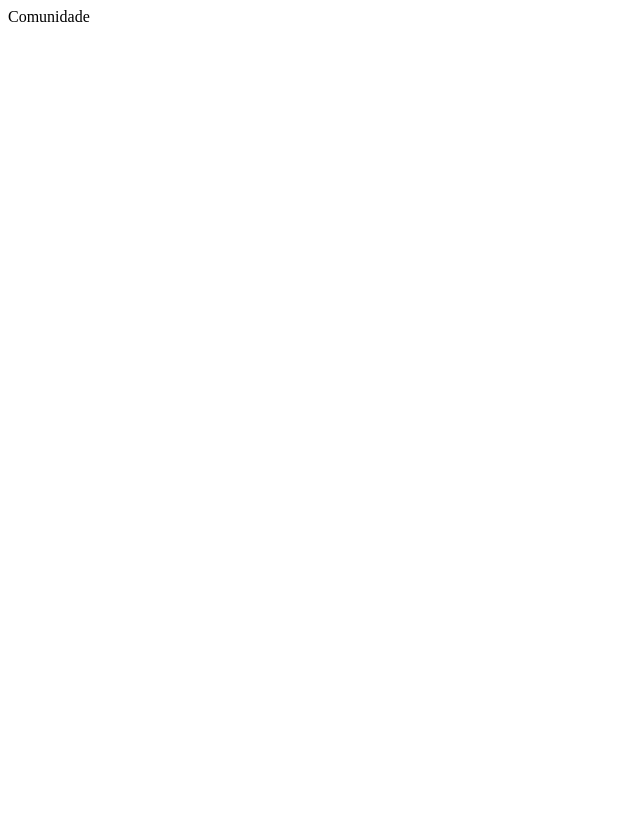
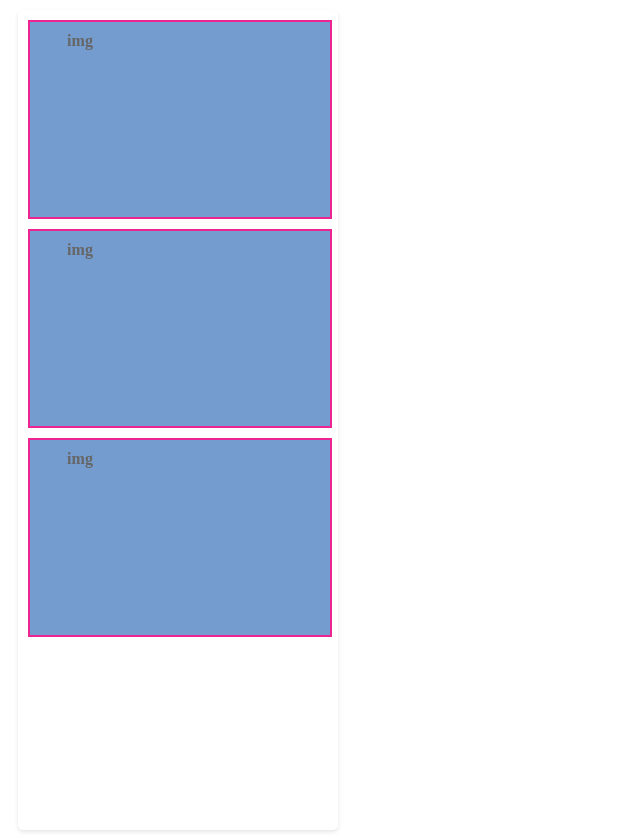
Before and after one commit to juliafclima/trabalho-react-grupo2, a React (Vite) app in the folder trabalho-react-g2/: page /comunidade in a window 1280 px wide. Shown: the whole page, without its empty margins (0-640 px from the left). Before the commit the page ends 800 px from the top, so only its background shows below. Built offline with nearby package versions, Linux system fonts and the light colour scheme.

Commit message:
Feat: Atualização pasta comunidade.

```diff
--- a/trabalho-react-g2/src/App.jsx
+++ b/trabalho-react-g2/src/App.jsx
@@ -2,9 +2,9 @@ import { BrowserRouter } from "react-router-dom";
 import AppRouter from "./routes";
 
 export default function App() {
-  return    (
+  return (
     <>
-    {/* tag 1.0.0 */}
+      {/* tag 1.0.0 */}
       <BrowserRouter>
         <AppRouter />
       </BrowserRouter>
--- a/trabalho-react-g2/src/pages/Comunidade/index.jsx
+++ b/trabalho-react-g2/src/pages/Comunidade/index.jsx
@@ -1,7 +1,24 @@
-import React from 'react'
+import React from "react";
+import "./style.css";
 
 export default function Comunidade() {
   return (
-    <div>Comunidade</div>
-  )
+    <div className="comunidade">
+
+      <div className="card">
+        <h1>img</h1>
+      </div>
+
+      <div className="card">
+        <h1>img</h1>
+      </div>
+
+      <div className="card">
+        <h1>img</h1>
+      </div>
+
+
+
+    </div>
+  );
 }
--- a/trabalho-react-g2/src/pages/Comunidade/style.css
+++ b/trabalho-react-g2/src/pages/Comunidade/style.css
@@ -0,0 +1,36 @@
+.comunidade {
+  /* border: 2px solid #ed2592;
+  background-color: #759ccf; */
+  border-radius: 5px;
+  padding: 10px;
+  margin: 10px;
+  height: 100vh;
+  width: 300px;
+  text-align: center;
+  box-shadow: 0 2px 4px rgba(0, 0, 0, 0.1);
+}
+
+.comunidade .card {
+  margin-bottom: 10px;
+  border: 2px solid #ed2592;
+  background-color: #759ccf;
+  height: 195px;
+  width: 300px;
+}
+
+.comunidade h1 {
+  width: 100px;
+  height: 100px;
+  border-radius: 50%;
+  object-fit: cover;
+}
+
+.comunidade h1 {
+  font-size: 1.5rem;
+  margin: 10px 0;
+}
+
+.comunidade h1 {
+  font-size: 1rem;
+  color: #666;
+}
```
